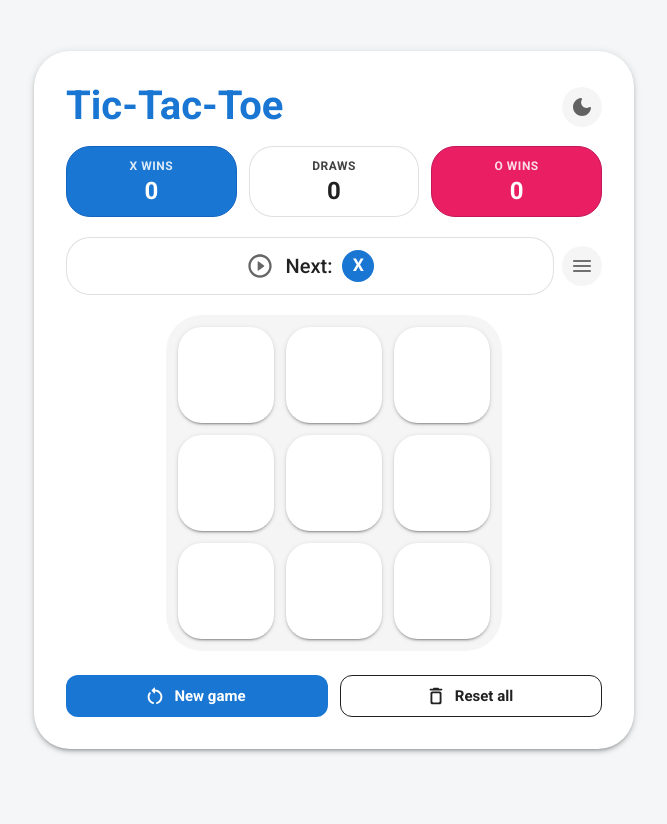
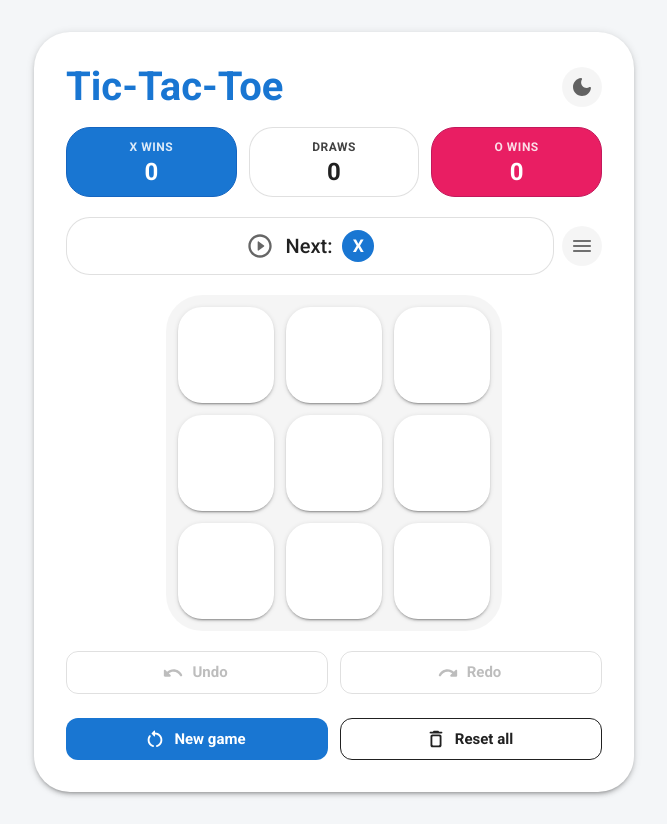
Before and after one commit to MuqriDrkong09/Tic-Tac-Toe, a React (Vite) app: page / in a window 1280 px wide. Shown: the whole page, without its empty margins (306-973 px from the left). Before the commit the page ends 800 px from the top, so only its background shows below. Built offline with nearby package versions, Linux system fonts and the light colour scheme.

Commit message:
feat(undo): add undo/redo + shortcuts

```diff
--- a/src/components/Game.tsx
+++ b/src/components/Game.tsx
@@ -1,4 +1,10 @@
-import { useCallback, useEffect, useRef, useState } from "react";
+import {
+  useCallback,
+  useEffect,
+  useReducer,
+  useRef,
+  useState,
+} from "react";
 import Badge from "@mui/material/Badge";
 import Box from "@mui/material/Box";
 import Button from "@mui/material/Button";
@@ -10,54 +16,59 @@ import Typography from "@mui/material/Typography";
 import CloseRoundedIcon from "@mui/icons-material/CloseRounded";
 import DeleteOutlineRoundedIcon from "@mui/icons-material/DeleteOutlineRounded";
 import MenuRoundedIcon from "@mui/icons-material/MenuRounded";
+import RedoRoundedIcon from "@mui/icons-material/RedoRounded";
 import RestartAltRoundedIcon from "@mui/icons-material/RestartAltRounded";
+import UndoRoundedIcon from "@mui/icons-material/UndoRounded";
 import Board from "./Board.tsx";
 import MoveHistory from "./MoveHistory.tsx";
 import Scoreboard from "./Scoreboard.tsx";
 import StatusBar from "./StatusBar.tsx";
-import { applyMove, getGameStatus } from "../gameLogic.ts";
+import { getGameStatus } from "../gameLogic.ts";
 import {
-  EMPTY_BOARD,
-  type BoardState,
-  type CellIndex,
-  type Scoreboard as ScoreboardType,
-} from "../types.ts";
+  INITIAL_GAME_HISTORY,
+  canRedo,
+  canUndo,
+  gameReducer,
+  isAtLatestStep,
+  selectBoard,
+  type GameAction,
+} from "../gameReducer.ts";
+import type { CellIndex, Scoreboard as ScoreboardType } from "../types.ts";
 
 const INITIAL_SCORE: ScoreboardType = { X: 0, O: 0, draws: 0 };
 
 const HISTORY_DRAWER_WIDTH = 300;
 
-type GameHistoryState = {
-  history: BoardState[];
-  currentStep: number;
-};
-
-const INITIAL_GAME_HISTORY: GameHistoryState = {
-  history: [EMPTY_BOARD],
-  currentStep: 0,
+const isEditableTarget = (target: EventTarget | null): boolean => {
+  if (!(target instanceof HTMLElement)) return false;
+  const tag = target.tagName;
+  return (
+    tag === "INPUT" ||
+    tag === "TEXTAREA" ||
+    tag === "SELECT" ||
+    target.isContentEditable
+  );
 };
 
 /**
  * Top-level game component.
  *
- * State model:
- *  - `history` + `currentStep` : board snapshots for time travel.
- *    The visible board is always `history[currentStep]`.
- *  - `score`                   : persistent X/O/draw tallies across rounds.
- *  - Everything else (next player, winner, line) is *derived* via
- *    `getGameStatus(board)` so the UI can never drift out of sync.
- *
- * Making a move while viewing a past step truncates future history and
- * branches from that point (classic React tic-tac-toe behaviour).
+ * Board timeline is managed by `gameReducer` (history + currentStep).
+ * Undo/redo move the step pointer; PLAY_MOVE truncates when branching.
  */
 export default function Game() {
-  const [{ history, currentStep }, setGameHistory] =
-    useState<GameHistoryState>(INITIAL_GAME_HISTORY);
+  const [gameState, dispatch] = useReducer(
+    gameReducer,
+    INITIAL_GAME_HISTORY,
+  );
   const [score, setScore] = useState<ScoreboardType>(INITIAL_SCORE);
   const [historyOpen, setHistoryOpen] = useState(false);
 
-  const board = history[currentStep];
-  const isAtLatestStep = currentStep === history.length - 1;
+  const { history, currentStep } = gameState;
+  const board = selectBoard(gameState);
+  const atLatest = isAtLatestStep(gameState);
+  const undoAvailable = canUndo(gameState);
+  const redoAvailable = canRedo(gameState);
   const moveCount = history.length - 1;
 
   const status = getGameStatus(board);
@@ -67,8 +78,15 @@ export default function Game() {
   const countedRef = useRef(false);
   const newGameButtonRef = useRef<HTMLButtonElement | null>(null);
 
+  const dispatchGame = useCallback((action: GameAction) => {
+    if (action.type === "PLAY_MOVE" || action.type === "NEW_GAME") {
+      countedRef.current = false;
+    }
+    dispatch(action);
+  }, []);
+
   useEffect(() => {
-    if (!isAtLatestStep || countedRef.current) return;
+    if (!atLatest || countedRef.current) return;
     if (status.kind === "won") {
       const winner = status.winner;
       setScore((prev) => ({ ...prev, [winner]: prev[winner] + 1 }));
@@ -77,47 +95,51 @@ export default function Game() {
       setScore((prev) => ({ ...prev, draws: prev.draws + 1 }));
       countedRef.current = true;
     }
-  }, [status, isAtLatestStep]);
+  }, [status, atLatest]);
 
   useEffect(() => {
-    if (isGameOver && isAtLatestStep) {
+    if (isGameOver && atLatest) {
       newGameButtonRef.current?.focus();
     }
-  }, [isGameOver, isAtLatestStep]);
+  }, [isGameOver, atLatest]);
 
-  const handleCellClick = useCallback((index: CellIndex) => {
-    setGameHistory(({ history: prevHistory, currentStep: prevStep }) => {
-      const currentBoard = prevHistory[prevStep];
-      const currentStatus = getGameStatus(currentBoard);
-      if (currentStatus.kind !== "in_progress") {
-        return { history: prevHistory, currentStep: prevStep };
-      }
-      if (currentBoard[index] !== null) {
-        return { history: prevHistory, currentStep: prevStep };
+  useEffect(() => {
+    const onKeyDown = (event: KeyboardEvent) => {
+      if (isEditableTarget(event.target)) return;
+
+      const mod = event.ctrlKey || event.metaKey;
+      if (!mod) return;
+
+      const key = event.key.toLowerCase();
+
+      if (key === "z" && !event.shiftKey && undoAvailable) {
+        event.preventDefault();
+        dispatch({ type: "UNDO" });
+        return;
       }
 
-      const nextBoard = applyMove(
-        currentBoard,
-        index,
-        currentStatus.nextPlayer,
-      );
-      const nextHistory = [
-        ...prevHistory.slice(0, prevStep + 1),
-        nextBoard,
-      ];
-      countedRef.current = false;
-      return {
-        history: nextHistory,
-        currentStep: nextHistory.length - 1,
-      };
-    });
-  }, []);
+      if (
+        (key === "z" && event.shiftKey && redoAvailable) ||
+        (key === "y" && redoAvailable)
+      ) {
+        event.preventDefault();
+        dispatch({ type: "REDO" });
+      }
+    };
+
+    window.addEventListener("keydown", onKeyDown);
+    return () => window.removeEventListener("keydown", onKeyDown);
+  }, [undoAvailable, redoAvailable]);
+
+  const handleCellClick = useCallback(
+    (index: CellIndex) => {
+      dispatchGame({ type: "PLAY_MOVE", index });
+    },
+    [dispatchGame],
+  );
 
   const handleJumpToStep = useCallback((step: number) => {
-    setGameHistory((prev) => ({
-      ...prev,
-      currentStep: Math.max(0, Math.min(step, prev.history.length - 1)),
-    }));
+    dispatch({ type: "JUMP_TO_STEP", step });
   }, []);
 
   const handleJumpToStepFromDrawer = useCallback(
@@ -128,18 +150,24 @@ export default function Game() {
     [handleJumpToStep],
   );
 
-  const handleNewGame = useCallback(() => {
-    setGameHistory(INITIAL_GAME_HISTORY);
-    countedRef.current = false;
-    setHistoryOpen(false);
+  const handleUndo = useCallback(() => {
+    dispatch({ type: "UNDO" });
   }, []);
 
+  const handleRedo = useCallback(() => {
+    dispatch({ type: "REDO" });
+  }, []);
+
+  const handleNewGame = useCallback(() => {
+    dispatchGame({ type: "NEW_GAME" });
+    setHistoryOpen(false);
+  }, [dispatchGame]);
+
   const handleResetAll = useCallback(() => {
-    setGameHistory(INITIAL_GAME_HISTORY);
+    dispatchGame({ type: "NEW_GAME" });
     setScore(INITIAL_SCORE);
-    countedRef.current = false;
     setHistoryOpen(false);
-  }, []);
+  }, [dispatchGame]);
 
   return (
     <Box
@@ -186,6 +214,45 @@ export default function Game() {
         disabled={isGameOver}
         onCellClick={handleCellClick}
       />
+
+      <Stack
+        direction={{ xs: "column", sm: "row" }}
+        spacing={1.5}
+        sx={{ width: "100%" }}
+      >
+        <Tooltip title="Undo (Ctrl+Z)">
+          <span style={{ flex: 1, display: "flex" }}>
+            <Button
+              variant="outlined"
+              color="inherit"
+              size="large"
+              startIcon={<UndoRoundedIcon />}
+              onClick={handleUndo}
+              disabled={!undoAvailable}
+              fullWidth
+              aria-label="Undo last move"
+            >
+              Undo
+            </Button>
+          </span>
+        </Tooltip>
+        <Tooltip title="Redo (Ctrl+Shift+Z)">
+          <span style={{ flex: 1, display: "flex" }}>
+            <Button
+              variant="outlined"
+              color="inherit"
+              size="large"
+              startIcon={<RedoRoundedIcon />}
+              onClick={handleRedo}
+              disabled={!redoAvailable}
+              fullWidth
+              aria-label="Redo move"
+            >
+              Redo
+            </Button>
+          </span>
+        </Tooltip>
+      </Stack>
 
       <Stack
         direction={{ xs: "column", sm: "row" }}
--- /dev/null
+++ b/src/gameReducer.ts
@@ -0,0 +1,93 @@
+import { applyMove, getGameStatus } from "./gameLogic.ts";
+import {
+  EMPTY_BOARD,
+  type BoardState,
+  type CellIndex,
+} from "./types.ts";
+
+/**
+ * Board timeline state: every snapshot plus the index of the one on screen.
+ * Undo/redo only move `currentStep`; PLAY_MOVE truncates future steps when
+ * branching from the past.
+ */
+export type GameHistoryState = {
+  readonly history: BoardState[];
+  readonly currentStep: number;
+};
+
+export const INITIAL_GAME_HISTORY: GameHistoryState = {
+  history: [EMPTY_BOARD],
+  currentStep: 0,
+};
+
+export type GameAction =
+  | { type: "PLAY_MOVE"; index: CellIndex }
+  | { type: "JUMP_TO_STEP"; step: number }
+  | { type: "UNDO" }
+  | { type: "REDO" }
+  | { type: "NEW_GAME" };
+
+export const selectBoard = (state: GameHistoryState): BoardState =>
+  state.history[state.currentStep];
+
+export const canUndo = (state: GameHistoryState): boolean =>
+  state.currentStep > 0;
+
+export const canRedo = (state: GameHistoryState): boolean =>
+  state.currentStep < state.history.length - 1;
+
+export const isAtLatestStep = (state: GameHistoryState): boolean =>
+  state.currentStep === state.history.length - 1;
+
+const clampStep = (step: number, historyLength: number): number =>
+  Math.max(0, Math.min(step, historyLength - 1));
+
+export function gameReducer(
+  state: GameHistoryState,
+  action: GameAction,
+): GameHistoryState {
+  switch (action.type) {
+    case "UNDO":
+      if (!canUndo(state)) return state;
+      return { ...state, currentStep: state.currentStep - 1 };
+
+    case "REDO":
+      if (!canRedo(state)) return state;
+      return { ...state, currentStep: state.currentStep + 1 };
+
+    case "JUMP_TO_STEP":
+      return {
+        ...state,
+        currentStep: clampStep(action.step, state.history.length),
+      };
+
+    case "NEW_GAME":
+      return INITIAL_GAME_HISTORY;
+
+    case "PLAY_MOVE": {
+      const currentBoard = state.history[state.currentStep];
+      const currentStatus = getGameStatus(currentBoard);
+      if (currentStatus.kind !== "in_progress") return state;
+      if (currentBoard[action.index] !== null) return state;
+
+      const nextBoard = applyMove(
+        currentBoard,
+        action.index,
+        currentStatus.nextPlayer,
+      );
+      const nextHistory = [
+        ...state.history.slice(0, state.currentStep + 1),
+        nextBoard,
+      ];
+      return {
+        history: nextHistory,
+        currentStep: nextHistory.length - 1,
+      };
+    }
+
+    default: {
+      const _exhaustive: never = action;
+      return _exhaustive;
+    }
+  }
+}
```
Also changed, not shown: 1 other file (tests, documents, lock files or other folders).
